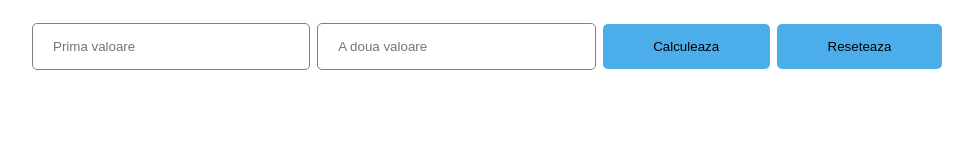
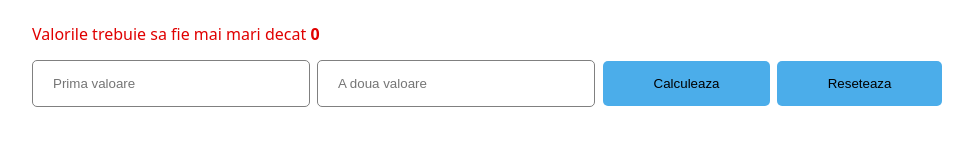
Before and after one commit to AlexandruCoarna/alexandrucoarna.github.io, a plain HTML site: page index.html in a window 1280 px wide. Shown: the whole page, without its empty margins (153-1126 px from the left). Drawn offline with Linux system fonts and the light colour scheme.

Commit message:
more stuff

```diff
--- a/index.html
+++ b/index.html
@@ -23,7 +23,7 @@
   #form {
     padding: 5px;
     display: flex;
-    gap: 7px;
+    gap: 8px;
     flex-wrap: wrap;
     align-items: center;
     justify-content: center;
@@ -59,9 +59,15 @@
     font-size: 1.8vh;
     text-align: left;
   }
+
+  #notice {
+    padding: 5px;
+    color: rgb(224, 0, 0);
+  }
 </style>
 <body>
   <div id="main">
+    <div id="notice">Valorile trebuie sa fie mai mari decat <b>0</b></div>
     <div id="form">
       <div>
         <input type="number" placeholder="Prima valoare" step=".01" id="val1">
@@ -83,7 +89,7 @@
     const val1 = +document.querySelector('#val1').value;
     const val2 = +document.querySelector('#val2').value;
 
-    if ((!val1 && val1 !==0 )|| (!val2 && val2 !==0)) return;
+    if (!val1 && !val2) return;
 
     let bigger, lower;
 
```
